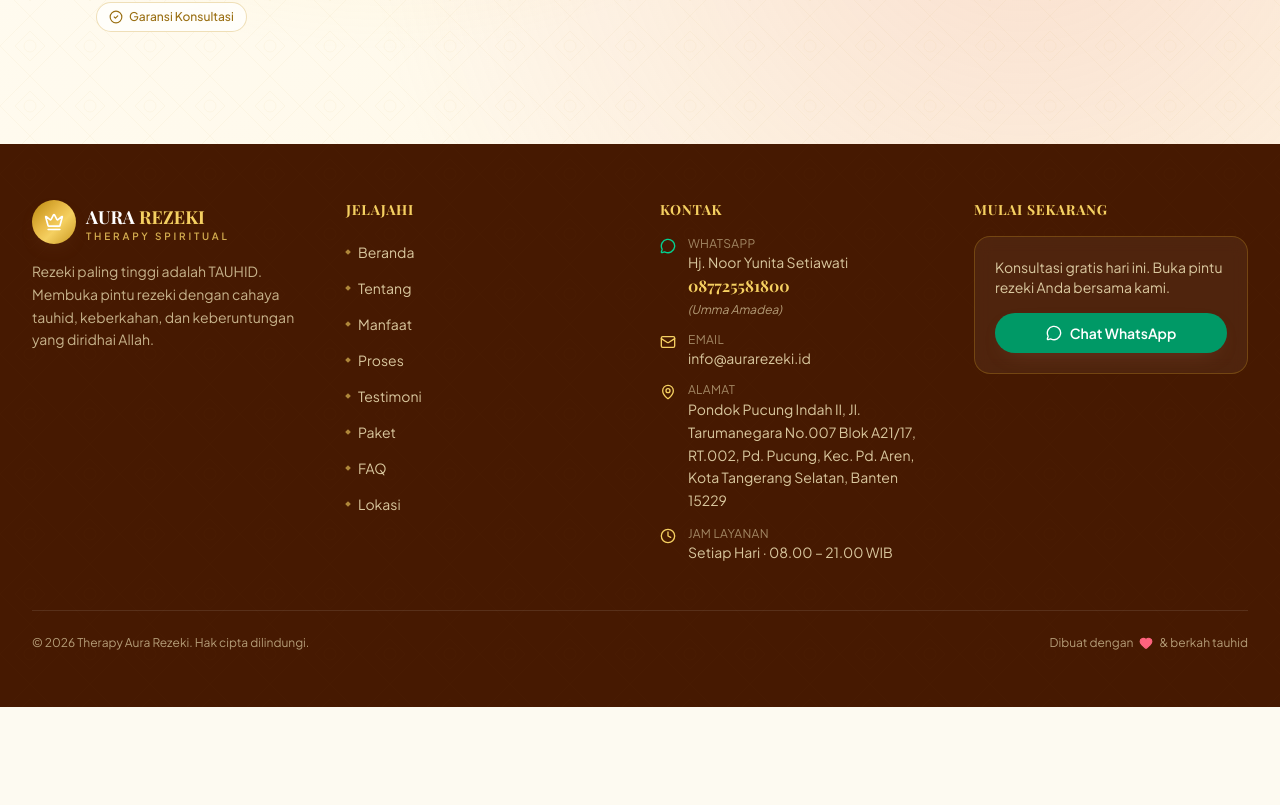
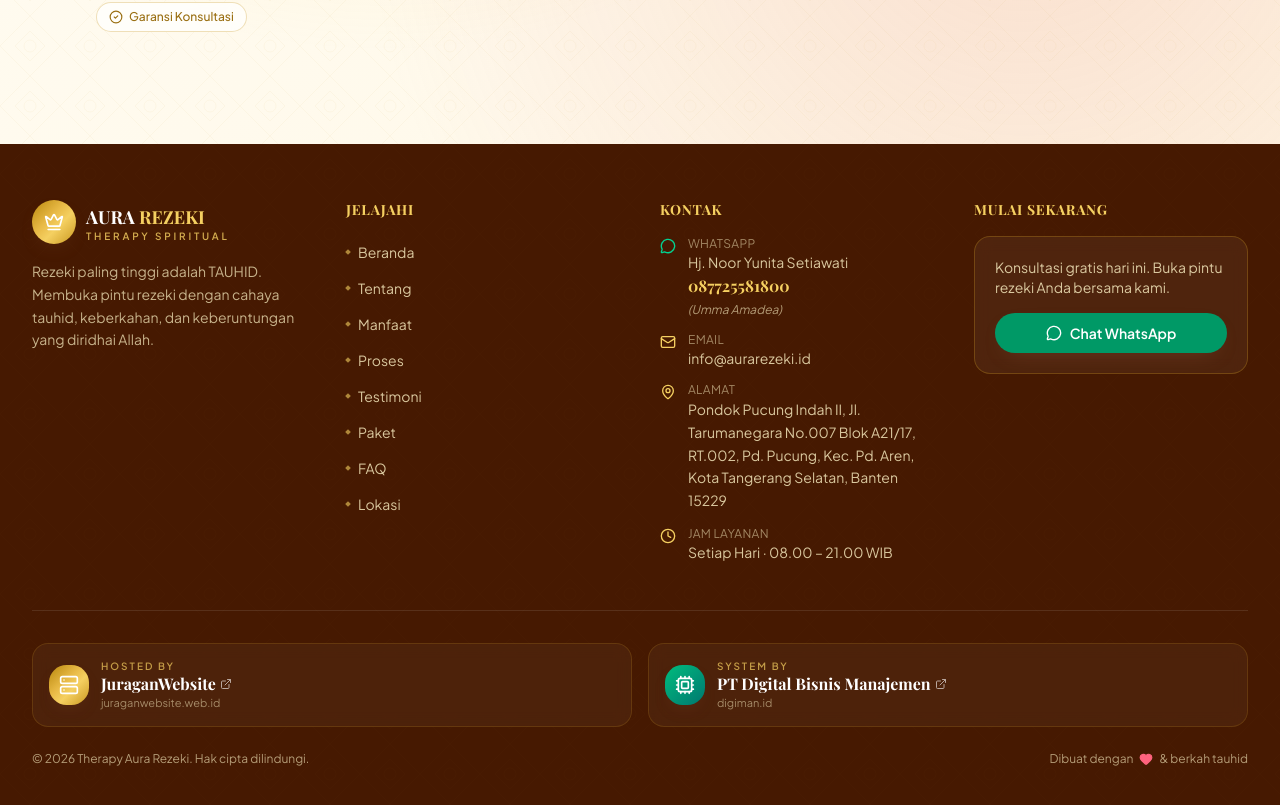
Before and after one commit to gunaracorp/aurarezeki, a Next.js app: page / in a window 1280 px wide. Shown: the part 10429-11234 px from the top of the page. Before the commit the page ends 11136 px from the top, so only its background shows below. Built offline with nearby package versions, Linux system fonts and the light colour scheme.

Commit message:
af601c2c-0715-4c04-a8ac-ea3babb7606f

```diff
--- a/src/components/aura/footer.tsx
+++ b/src/components/aura/footer.tsx
@@ -1,6 +1,18 @@
 "use client";
 
-import { Crown, MessageCircle, Mail, MapPin, Clock, Heart, User } from "lucide-react";
+import { motion } from "framer-motion";
+import {
+  Crown,
+  MessageCircle,
+  Mail,
+  MapPin,
+  Clock,
+  Heart,
+  User,
+  Server,
+  Cpu,
+  ExternalLink,
+} from "lucide-react";
 import { SITE, waLink } from "@/lib/site-data";
 
 const LINKS = [
@@ -145,13 +157,71 @@ export function Footer() {
           </div>
         </div>
 
-        <div className="mt-12 flex flex-col items-center justify-between gap-4 border-t border-white/10 pt-6 sm:flex-row">
-          <p className="text-xs text-amber-100/60">
-            &copy; {new Date().getFullYear()} {SITE.brand}. Hak cipta dilindungi.
-          </p>
-          <p className="inline-flex items-center gap-1.5 text-xs text-amber-100/60">
-            Dibuat dengan <Heart className="h-3.5 w-3.5 fill-rose-400 text-rose-400" /> &amp; berkah tauhid
-          </p>
+        {/* Credits bar */}
+        <div className="mt-12 border-t border-white/10 pt-8">
+          <div className="grid grid-cols-1 gap-4 sm:grid-cols-2">
+            {/* Hosted by */}
+            <motion.a
+              href="https://juraganwebsite.web.id"
+              target="_blank"
+              rel="noopener noreferrer"
+              whileHover={{ y: -3 }}
+              className="group relative flex items-center gap-3 overflow-hidden rounded-2xl border border-gold/20 bg-white/[0.04] p-4 backdrop-blur transition-colors hover:border-gold/50 hover:bg-white/[0.07]"
+            >
+              <span className="absolute inset-0 -translate-x-full bg-gradient-to-r from-transparent via-gold-light/15 to-transparent transition-transform duration-700 group-hover:translate-x-full" />
+              <span className="relative grid h-10 w-10 shrink-0 place-items-center rounded-xl bg-gold-gradient text-white shadow-warm">
+                <Server className="h-5 w-5" />
+              </span>
+              <span className="relative leading-tight">
+                <span className="block text-[10px] font-semibold uppercase tracking-[0.2em] text-gold-light/70">
+                  Hosted by
+                </span>
+                <span className="inline-flex items-center gap-1 font-display text-base font-bold text-white">
+                  JuraganWebsite
+                  <ExternalLink className="h-3 w-3 opacity-60 transition-opacity group-hover:opacity-100" />
+                </span>
+                <span className="block text-[11px] text-amber-100/50">
+                  juraganwebsite.web.id
+                </span>
+              </span>
+            </motion.a>
+
+            {/* System by */}
+            <motion.a
+              href="https://digiman.id"
+              target="_blank"
+              rel="noopener noreferrer"
+              whileHover={{ y: -3 }}
+              className="group relative flex items-center gap-3 overflow-hidden rounded-2xl border border-gold/20 bg-white/[0.04] p-4 backdrop-blur transition-colors hover:border-gold/50 hover:bg-white/[0.07]"
+            >
+              <span className="absolute inset-0 -translate-x-full bg-gradient-to-r from-transparent via-gold-light/15 to-transparent transition-transform duration-700 group-hover:translate-x-full" />
+              <span className="relative grid h-10 w-10 shrink-0 place-items-center rounded-xl bg-gradient-to-br from-emerald-500 to-teal-700 text-white shadow-warm">
+                <Cpu className="h-5 w-5" />
+              </span>
+              <span className="relative leading-tight">
+                <span className="block text-[10px] font-semibold uppercase tracking-[0.2em] text-gold-light/70">
+                  System by
+                </span>
+                <span className="inline-flex items-center gap-1 font-display text-base font-bold text-white">
+                  PT Digital Bisnis Manajemen
+                  <ExternalLink className="h-3 w-3 opacity-60 transition-opacity group-hover:opacity-100" />
+                </span>
+                <span className="block text-[11px] text-amber-100/50">digiman.id</span>
+              </span>
+            </motion.a>
+          </div>
+
+          {/* copyright row */}
+          <div className="mt-6 flex flex-col items-center justify-between gap-3 sm:flex-row">
+            <p className="text-xs text-amber-100/60">
+              &copy; {new Date().getFullYear()} {SITE.brand}. Hak cipta dilindungi.
+            </p>
+            <p className="inline-flex items-center gap-1.5 text-xs text-amber-100/60">
+              Dibuat dengan{" "}
+              <Heart className="h-3.5 w-3.5 fill-rose-400 text-rose-400" /> &amp;
+              berkah tauhid
+            </p>
+          </div>
         </div>
       </div>
     </footer>
```
Also changed, not shown: 1 other file (tests, documents, lock files or other folders).
